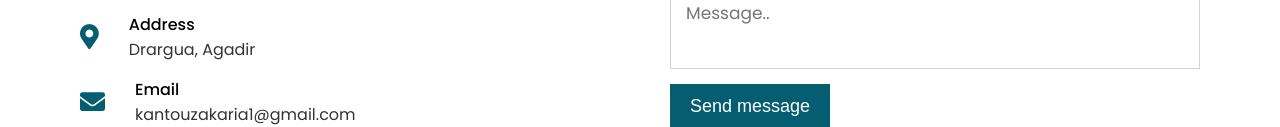
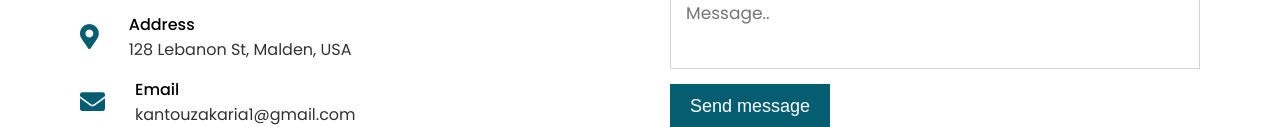
Before and after one commit to Zkantou/Zkantou.github.io, a plain HTML site: page index.html in a window 1280 px wide. Shown: the part 4708-4835 px from the top of the page. Drawn offline with nearby package versions, Linux system fonts and the light colour scheme.

Commit message:
Update index.html

```diff
--- a/index.html
+++ b/index.html
@@ -281,7 +281,7 @@
                             <i class="fas fa-map-marker-alt"></i>
                             <div class="info">
                                 <div class="head">Address</div>
-                                <div class="sub-title">Drargua, Agadir</div>
+                                <div class="sub-title">128 Lebanon St, Malden, USA</div>
                             </div>
                         </div>
                         <div class="row">
```
